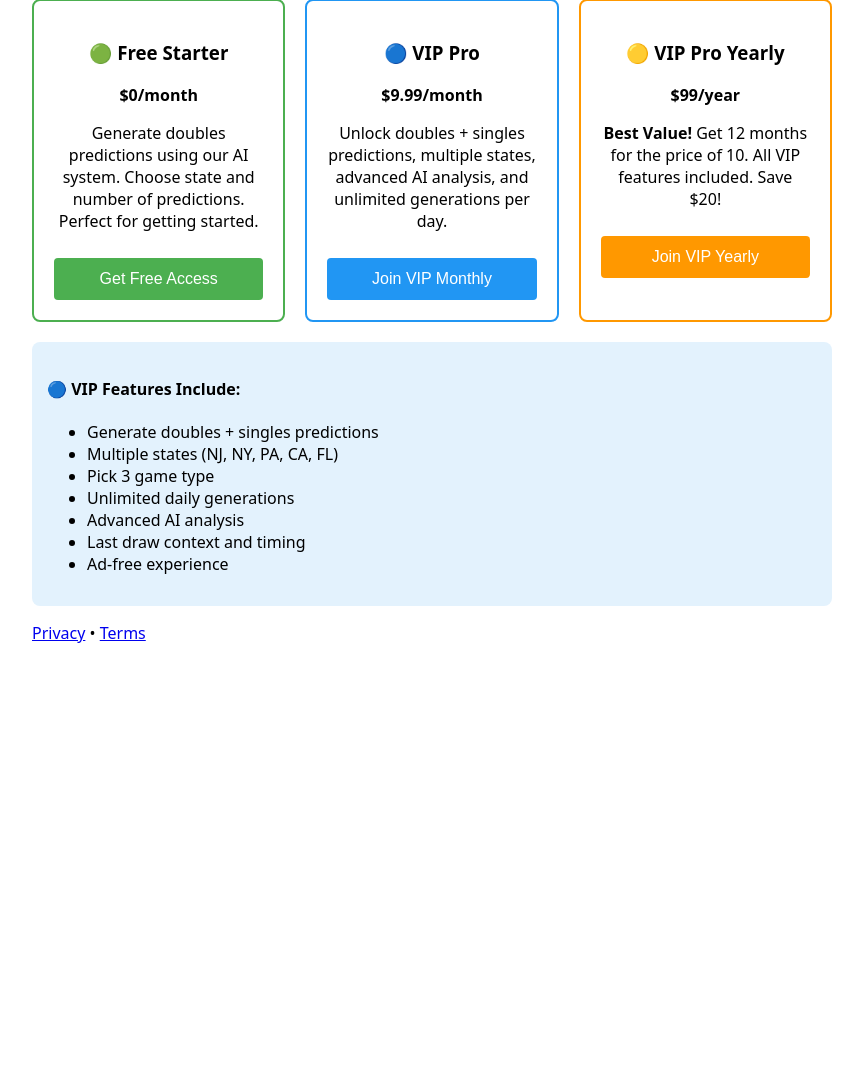
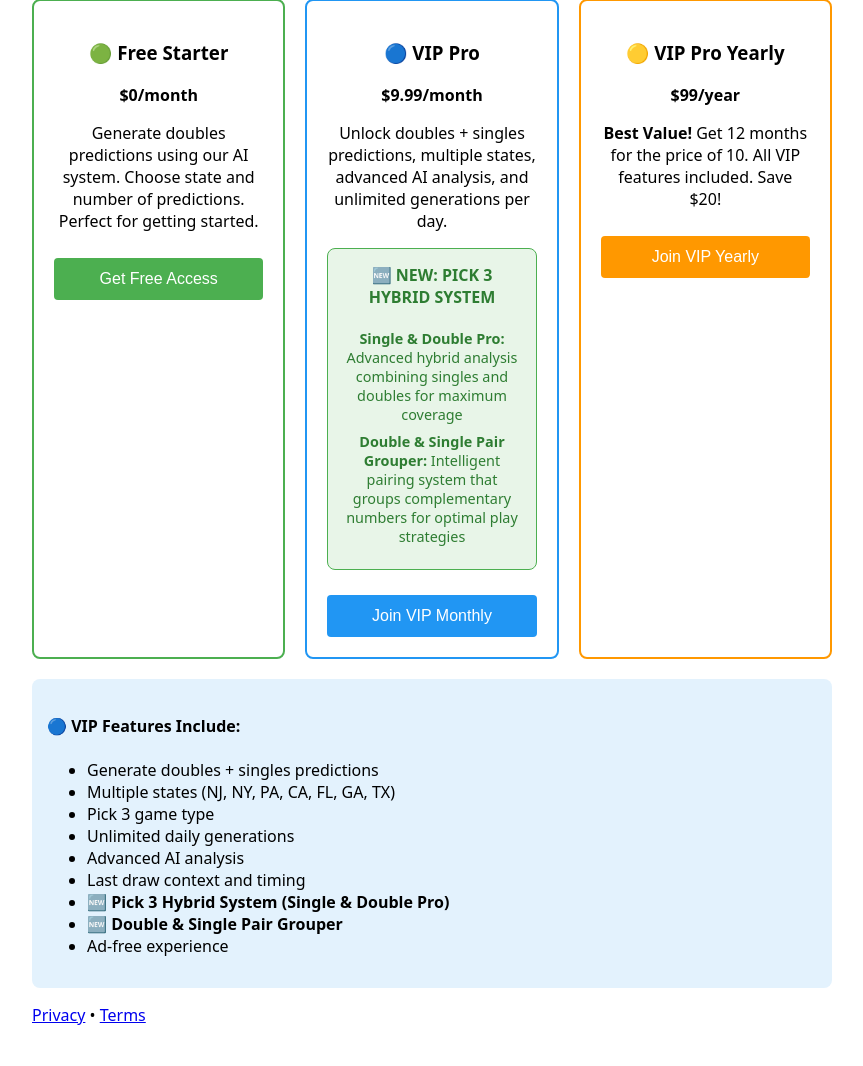
Before and after one commit to Oliverdx88/pick3-website, a Flask app: page / in a window 1280 px wide. Shown: the part 430-1496 px from the top of the page, without its empty margins (208-1071 px from the left). Before the commit the page ends 1073 px from the top, so only its background shows below. Run offline with Flask 3, Linux system fonts and the light colour scheme; some libraries are stand-ins or nearby versions.

Commit message:
Add new Pick 3 Hybrid System features to VIP Pro plan

```diff
--- a/templates/index.html
+++ b/templates/index.html
@@ -75,6 +75,17 @@
         <h3>🔵 VIP Pro</h3>
         <p><strong>$9.99/month</strong></p>
         <p>Unlock doubles + singles predictions, multiple states, advanced AI analysis, and unlimited generations per day.</p>
+
+        <div style="background: #e8f5e8; border: 1px solid #4caf50; padding: 15px; border-radius: 8px; margin: 15px 0;">
+          <h4 style="color: #2e7d32; margin-top: 0;">🆕 NEW: PICK 3 HYBRID SYSTEM</h4>
+          <p style="margin: 8px 0; color: #2e7d32; font-size: 0.9em;">
+            <strong>Single & Double Pro:</strong> Advanced hybrid analysis combining singles and doubles for maximum coverage
+          </p>
+          <p style="margin: 8px 0; color: #2e7d32; font-size: 0.9em;">
+            <strong>Double & Single Pair Grouper:</strong> Intelligent pairing system that groups complementary numbers for optimal play strategies
+          </p>
+        </div>
+
         <button class="btn-vip" onclick="subscribe('vip_monthly')">Join VIP Monthly</button>
       </div>
 
@@ -90,11 +101,13 @@
       <h4>🔵 VIP Features Include:</h4>
       <ul>
         <li>Generate doubles + singles predictions</li>
-        <li>Multiple states (NJ, NY, PA, CA, FL)</li>
+        <li>Multiple states (NJ, NY, PA, CA, FL, GA, TX)</li>
         <li>Pick 3 game type</li>
         <li>Unlimited daily generations</li>
         <li>Advanced AI analysis</li>
         <li>Last draw context and timing</li>
+        <li><strong>🆕 Pick 3 Hybrid System (Single & Double Pro)</strong></li>
+        <li><strong>🆕 Double & Single Pair Grouper</strong></li>
         <li>Ad-free experience</li>
       </ul>
     </div>
```
